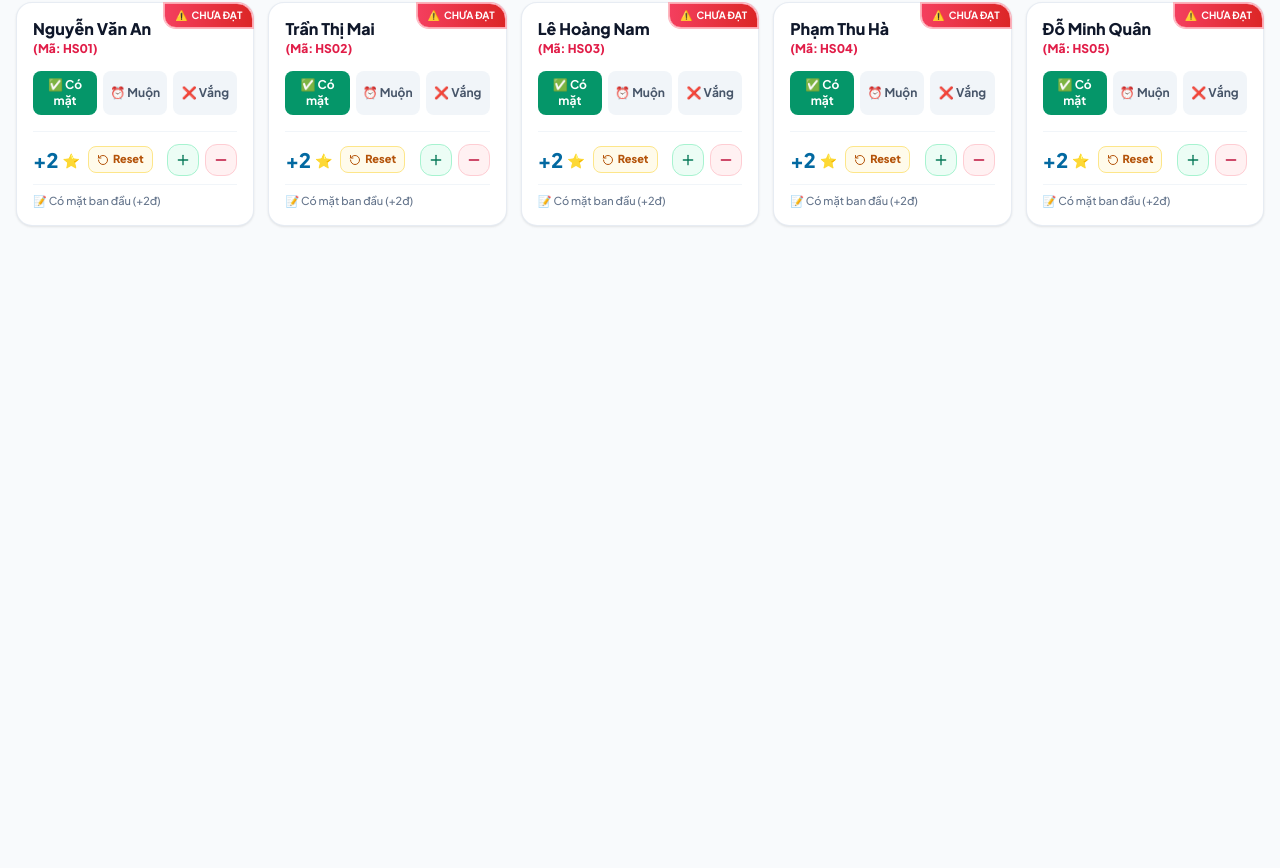
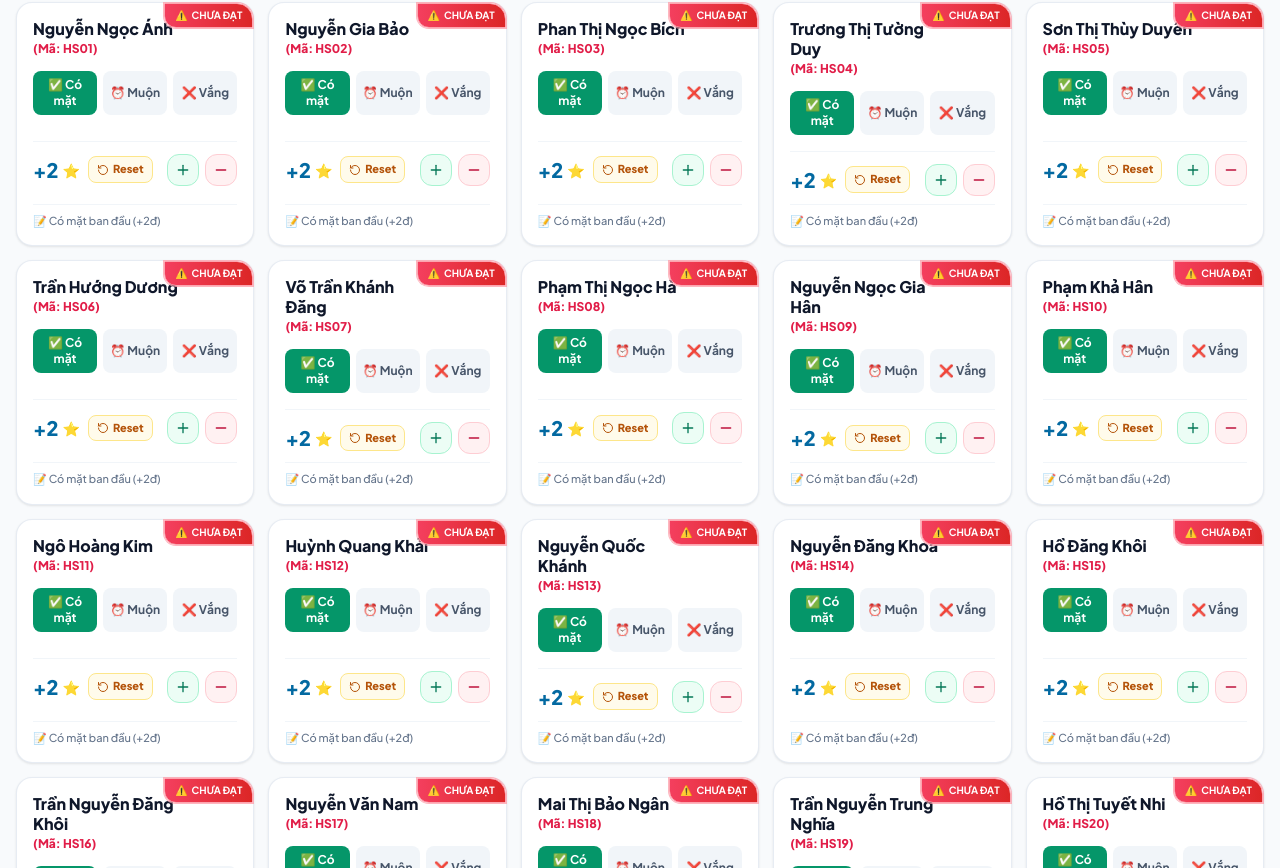
Before and after one commit to lyngangiang83pt-source/QUAN-LI-LOP-HOC, a React (Vite) app: page / in a window 1280 px wide. Shown: the part 732-1600 px from the top of the page. Before the commit the page ends 1046 px from the top, so only its background shows below. Built offline with nearby package versions, Linux system fonts and the light colour scheme; no server answers; the database is empty.

Commit message:
Cập nhật và chuẩn hóa danh sách lớp 6B3 đủ 38 học sinh với 2 điểm ban đầu

```diff
--- a/src/constants/classroomData.ts
+++ b/src/constants/classroomData.ts
@@ -115,6 +115,52 @@ export const MASCOT_MESSAGES: string[] = [
 
 export const DEFAULT_CLASSES: ClassItem[] = [
   {
+    id: 'class_6b3',
+    name: '6B3',
+    subject: 'HĐTN',
+    defaultPoints: 2,
+    students: [
+      { id: 'HS01', name: 'Nguyễn Ngọc Ánh', attendance: 'present', points: 2, lastNote: 'Có mặt ban đầu (+2đ)' },
+      { id: 'HS02', name: 'Nguyễn Gia Bảo', attendance: 'present', points: 2, lastNote: 'Có mặt ban đầu (+2đ)' },
+      { id: 'HS03', name: 'Phan Thị Ngọc Bích', attendance: 'present', points: 2, lastNote: 'Có mặt ban đầu (+2đ)' },
+      { id: 'HS04', name: 'Trương Thị Tường Duy', attendance: 'present', points: 2, lastNote: 'Có mặt ban đầu (+2đ)' },
+      { id: 'HS05', name: 'Sơn Thị Thùy Duyên', attendance: 'present', points: 2, lastNote: 'Có mặt ban đầu (+2đ)' },
+      { id: 'HS06', name: 'Trần Hướng Dương', attendance: 'present', points: 2, lastNote: 'Có mặt ban đầu (+2đ)' },
+      { id: 'HS07', name: 'Võ Trần Khánh Đăng', attendance: 'present', points: 2, lastNote: 'Có mặt ban đầu (+2đ)' },
+      { id: 'HS08', name: 'Phạm Thị Ngọc Hà', attendance: 'present', points: 2, lastNote: 'Có mặt ban đầu (+2đ)' },
+      { id: 'HS09', name: 'Nguyễn Ngọc Gia Hân', attendance: 'present', points: 2, lastNote: 'Có mặt ban đầu (+2đ)' },
+      { id: 'HS10', name: 'Phạm Khả Hân', attendance: 'present', points: 2, lastNote: 'Có mặt ban đầu (+2đ)' },
+      { id: 'HS11', name: 'Ngô Hoàng Kim', attendance: 'present', points: 2, lastNote: 'Có mặt ban đầu (+2đ)' },
+      { id: 'HS12', name: 'Huỳnh Quang Khải', attendance: 'present', points: 2, lastNote: 'Có mặt ban đầu (+2đ)' },
+      { id: 'HS13', name: 'Nguyễn Quốc Khánh', attendance: 'present', points: 2, lastNote: 'Có mặt ban đầu (+2đ)' },
+      { id: 'HS14', name: 'Nguyễn Đăng Khoa', attendance: 'present', points: 2, lastNote: 'Có mặt ban đầu (+2đ)' },
+      { id: 'HS15', name: 'Hồ Đăng Khôi', attendance: 'present', points: 2, lastNote: 'Có mặt ban đầu (+2đ)' },
+      { id: 'HS16', name: 'Trần Nguyễn Đăng Khôi', attendance: 'present', points: 2, lastNote: 'Có mặt ban đầu (+2đ)' },
+      { id: 'HS17', name: 'Nguyễn Văn Nam', attendance: 'present', points: 2, lastNote: 'Có mặt ban đầu (+2đ)' },
+      { id: 'HS18', name: 'Mai Thị Bảo Ngân', attendance: 'present', points: 2, lastNote: 'Có mặt ban đầu (+2đ)' },
+      { id: 'HS19', name: 'Trần Nguyễn Trung Nghĩa', attendance: 'present', points: 2, lastNote: 'Có mặt ban đầu (+2đ)' },
+      { id: 'HS20', name: 'Hồ Thị Tuyết Nhi', attendance: 'present', points: 2, lastNote: 'Có mặt ban đầu (+2đ)' },
+      { id: 'HS21', name: 'Lê Thị Yến Nhi', attendance: 'present', points: 2, lastNote: 'Có mặt ban đầu (+2đ)' },
+      { id: 'HS22', name: 'Trần Thị Huỳnh Như', attendance: 'present', points: 2, lastNote: 'Có mặt ban đầu (+2đ)' },
+      { id: 'HS23', name: 'Huỳnh Thịnh Phát', attendance: 'present', points: 2, lastNote: 'Có mặt ban đầu (+2đ)' },
+      { id: 'HS24', name: 'Trần Lâm Việt Phát', attendance: 'present', points: 2, lastNote: 'Có mặt ban đầu (+2đ)' },
+      { id: 'HS25', name: 'Trương Thị Thanh Phụng', attendance: 'present', points: 2, lastNote: 'Có mặt ban đầu (+2đ)' },
+      { id: 'HS26', name: 'Nguyễn Duy Phương', attendance: 'present', points: 2, lastNote: 'Có mặt ban đầu (+2đ)' },
+      { id: 'HS27', name: 'Trần Hoàng Quân', attendance: 'present', points: 2, lastNote: 'Có mặt ban đầu (+2đ)' },
+      { id: 'HS28', name: 'Huỳnh Trần Nhật Tân', attendance: 'present', points: 2, lastNote: 'Có mặt ban đầu (+2đ)' },
+      { id: 'HS29', name: 'Trần Ngô Vĩnh Toàn', attendance: 'present', points: 2, lastNote: 'Có mặt ban đầu (+2đ)' },
+      { id: 'HS30', name: 'Võ Hoàng Thái', attendance: 'present', points: 2, lastNote: 'Có mặt ban đầu (+2đ)' },
+      { id: 'HS31', name: 'Nguyễn Minh Thắng', attendance: 'present', points: 2, lastNote: 'Có mặt ban đầu (+2đ)' },
+      { id: 'HS32', name: 'Nguyễn Thị Lâm Thi', attendance: 'present', points: 2, lastNote: 'Có mặt ban đầu (+2đ)' },
+      { id: 'HS33', name: 'Đỗ Thị Bảo Trâm', attendance: 'present', points: 2, lastNote: 'Có mặt ban đầu (+2đ)' },
+      { id: 'HS34', name: 'Mai Thị Mỹ Trâm', attendance: 'present', points: 2, lastNote: 'Có mặt ban đầu (+2đ)' },
+      { id: 'HS35', name: 'Ngô Thị Ngọc Trâm', attendance: 'present', points: 2, lastNote: 'Có mặt ban đầu (+2đ)' },
+      { id: 'HS36', name: 'Mai Thị Lan Vy', attendance: 'present', points: 2, lastNote: 'Có mặt ban đầu (+2đ)' },
+      { id: 'HS37', name: 'Trần Tường Vy', attendance: 'present', points: 2, lastNote: 'Có mặt ban đầu (+2đ)' },
+      { id: 'HS38', name: 'Trần Thị Mỹ Vy', attendance: 'present', points: 2, lastNote: 'Có mặt ban đầu (+2đ)' }
+    ]
+  },
+  {
     id: 'class_10a1',
     name: '10A1',
     subject: 'Tin học',
--- a/src/hooks/useClassroom.ts
+++ b/src/hooks/useClassroom.ts
@@ -21,7 +21,21 @@ export const useClassroom = () => {
   const [classes, setClasses] = useState<ClassItem[]>(() => {
     try {
       const saved = localStorage.getItem(STORAGE_CLASSES);
-      if (saved) return JSON.parse(saved);
+      if (saved) {
+        const parsed: ClassItem[] = JSON.parse(saved);
+        // Tự động kiểm tra và chuẩn hóa lớp 6B3 đạt đủ 38 học sinh chuẩn
+        const cls6B3Index = parsed.findIndex((c) => c.name.toUpperCase().includes('6B3'));
+        if (cls6B3Index !== -1 && (parsed[cls6B3Index].students?.length || 0) < 38) {
+          parsed[cls6B3Index] = DEFAULT_CLASSES[0];
+          localStorage.setItem(STORAGE_CLASSES, JSON.stringify(parsed));
+          return parsed;
+        } else if (cls6B3Index === -1) {
+          const updated = [DEFAULT_CLASSES[0], ...parsed];
+          localStorage.setItem(STORAGE_CLASSES, JSON.stringify(updated));
+          return updated;
+        }
+        return parsed;
+      }
     } catch {
       // Fallback
     }
@@ -129,8 +143,11 @@ export const useClassroom = () => {
         if (savedCurId && remote.some((c) => c.id === savedCurId)) {
           setCurrentClassId(savedCurId);
         } else {
-          setCurrentClassId(remote[0].id);
-          localStorage.setItem(STORAGE_CURRENT_ID, remote[0].id);
+          // Ưu tiên chọn lớp 6B3 nếu có trong danh sách
+          const class6B3 = remote.find((c) => c.name.toUpperCase().includes('6B3'));
+          const defaultId = class6B3 ? class6B3.id : remote[0].id;
+          setCurrentClassId(defaultId);
+          localStorage.setItem(STORAGE_CURRENT_ID, defaultId);
         }
 
         setSyncStatus({ state: 'connected', message: '☁️ Supabase: Đã kết nối ✅' });
@@ -678,8 +695,11 @@ export const useClassroom = () => {
         if (savedCurId && remote.some((c) => c.id === savedCurId)) {
           setCurrentClassId(savedCurId);
         } else {
-          setCurrentClassId(remote[0].id);
-          localStorage.setItem(STORAGE_CURRENT_ID, remote[0].id);
+          // Ưu tiên chọn lớp 6B3 nếu có trong danh sách
+          const class6B3 = remote.find((c) => c.name.toUpperCase().includes('6B3'));
+          const defaultId = class6B3 ? class6B3.id : remote[0].id;
+          setCurrentClassId(defaultId);
+          localStorage.setItem(STORAGE_CURRENT_ID, defaultId);
         }
         setSyncStatus({ state: 'connected', message: '☁️ Supabase: Đã kết nối ✅' });
         showToast('Đã tải và đồng bộ thành công dữ liệu từ Supabase Cloud!', 'success');
```
